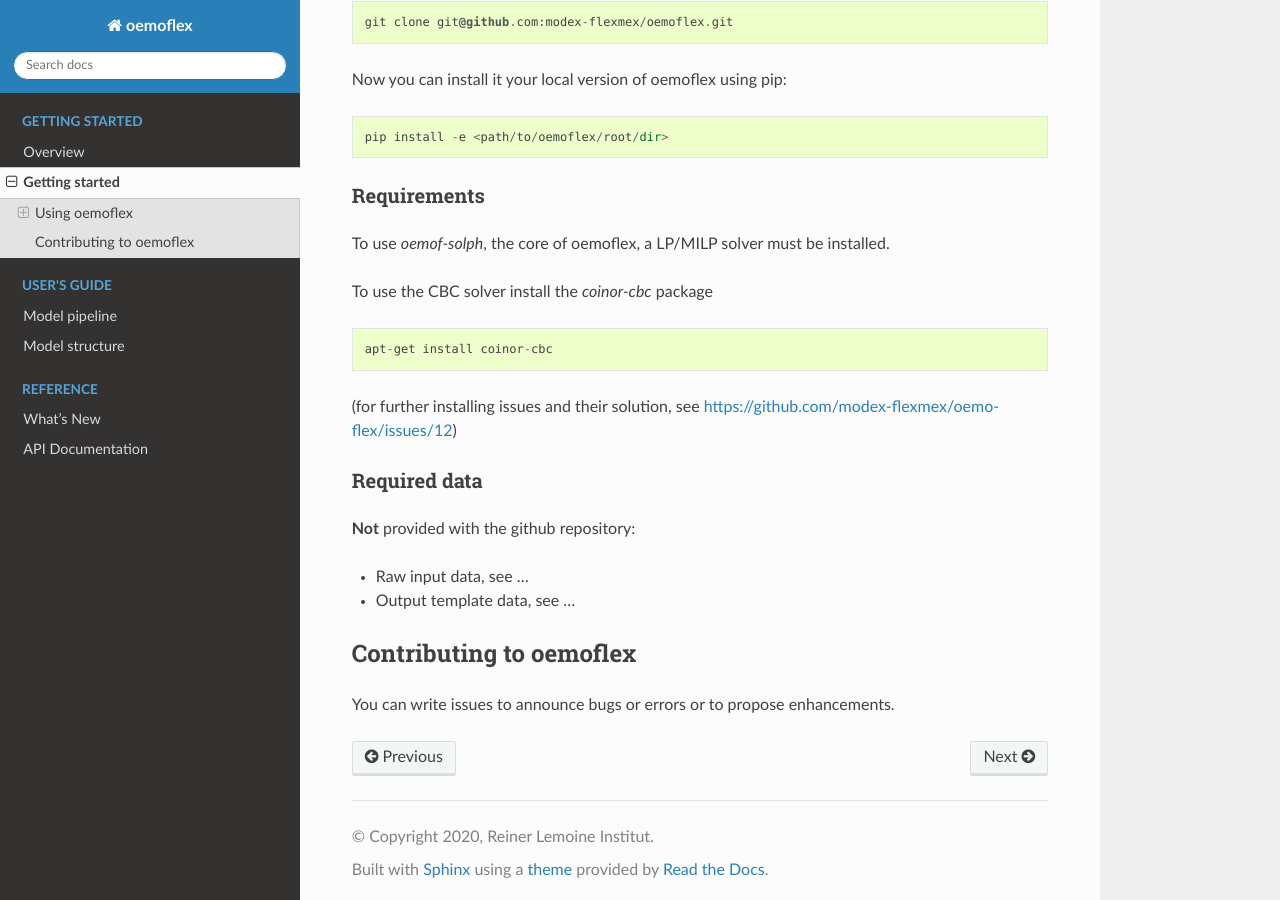
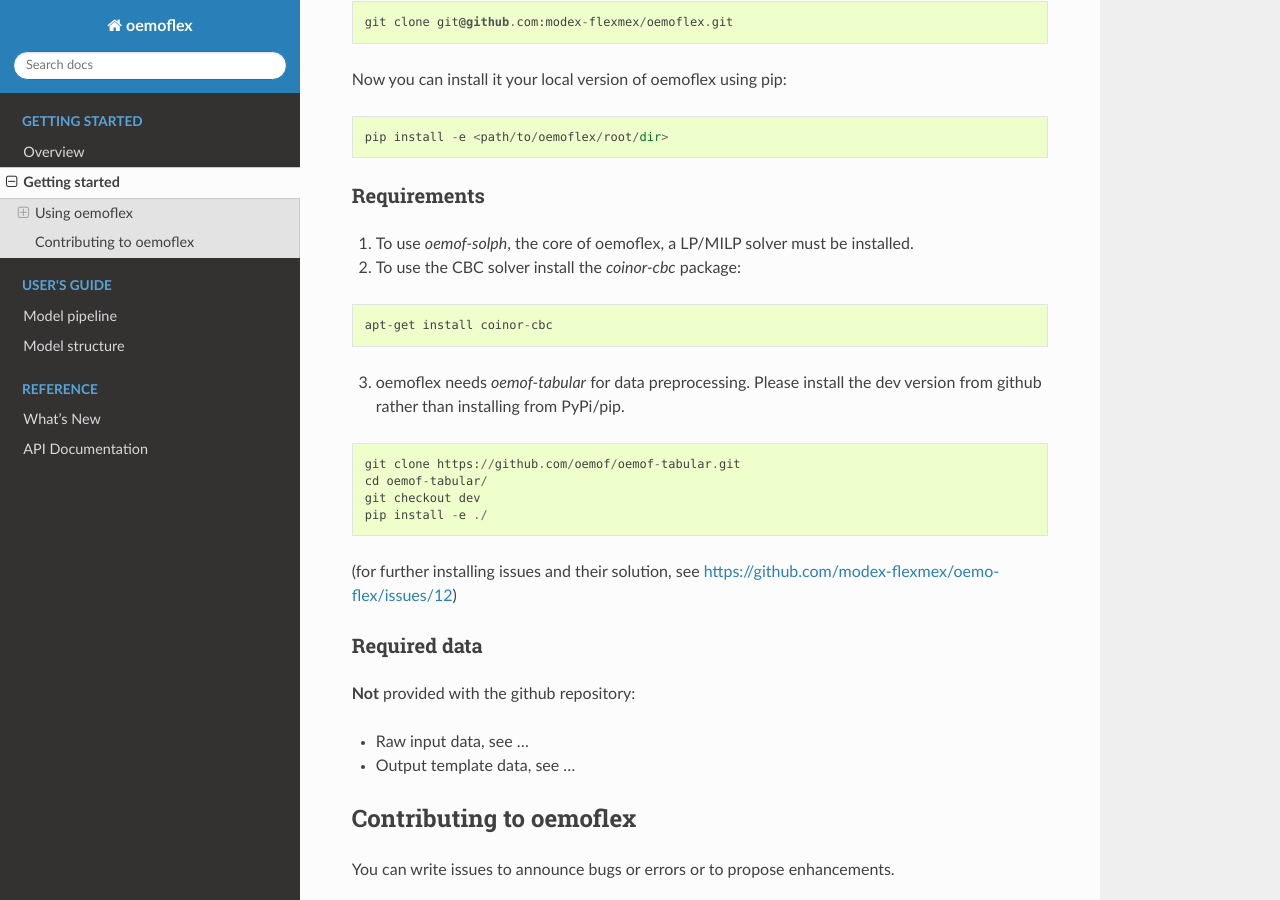
Before and after one commit to modex-flexmex/oemof-flexmex, a Sphinx documentation site: the page built from docs/getting_started.rst, in a window 1280 px wide and 900 px high, scrolled down 469 px. Built offline with Sphinx 7.4.7 and the Read the Docs theme 2.0.0, drawn with Linux system fonts in a browser that asks for light colours; formulas are drawn with MathJax 3.

Commit message:
Add oemof-tabular as a requirement

```diff
--- a/docs/getting_started.rst
+++ b/docs/getting_started.rst
@@ -34,13 +34,23 @@
 
 Requirements
 ------------
-To use `oemof-solph`, the core of oemoflex, a LP/MILP solver must be installed.
+1. To use `oemof-solph`, the core of oemoflex, a LP/MILP solver must be installed.
 
-To use the CBC solver install the `coinor-cbc` package
+2. To use the CBC solver install the `coinor-cbc` package:
 
 ::
 
     apt-get install coinor-cbc
+
+3. oemoflex needs `oemof-tabular` for data preprocessing.
+   Please install the dev version from github rather than installing from PyPi/pip.
+
+::
+
+    git clone https://github.com/oemof/oemof-tabular.git
+    cd oemof-tabular/
+    git checkout dev
+    pip install -e ./
 
 
 .. for the moment, as a todo:
```
